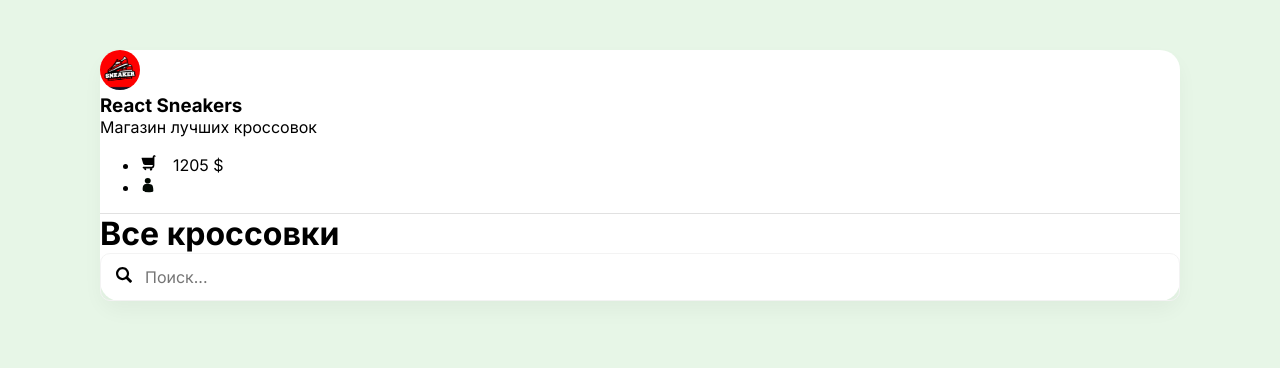
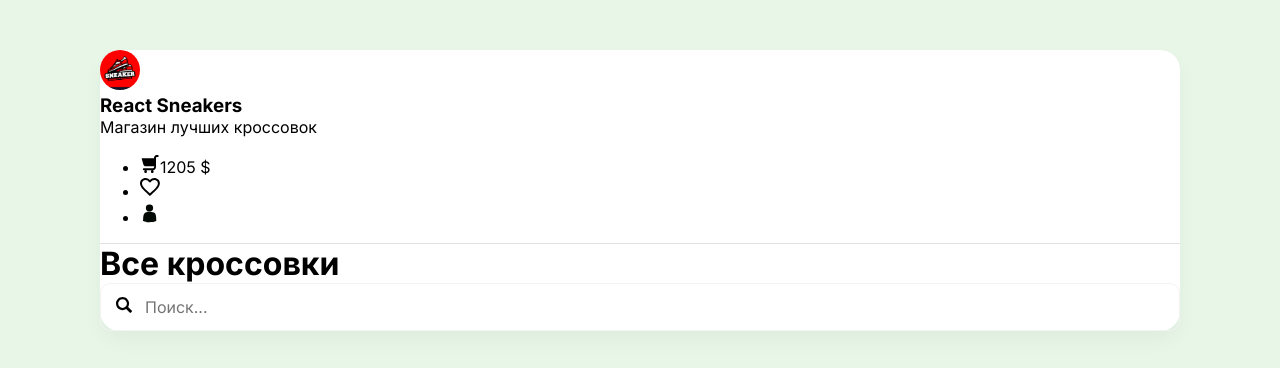
Before and after one commit to Adwasar/react-sneakers, a React (Create React App) app: page / in a window 1280 px wide. Shown: the top 368 px of the page. Built offline with nearby package versions, Linux system fonts and the light colour scheme; no server answers.

Commit message:
tyle: fix icons on header

```diff
--- a/src/components/Drawer.jsx
+++ b/src/components/Drawer.jsx
@@ -14,14 +14,16 @@ function Drawer(props) {
           />
         </h2>
 
-        {props.addedItems.length === 0 &&
-          <div className="d-flex align-center justify-center flex-column">
+        {props.addedItems.length === 0 ? (
+          <div className="d-flex align-center justify-center flex-column flex">
             <img src="/img/empty-cart.svg" alt="empty cart" />
             <h2>Корзина пуста</h2>
-            <p className="opacity-6">Добавьте хотя бы одну пару кроссовок</p>
+            <p className="opacity-6">
+              Добавьте хотя бы одну пару кроссовок, чтобы сделать заказ
+            </p>
           </div>
-        }
-
+        ) : (
+          <>
             <div className="items">
               {props.addedItems.map((el, i) => {
                 return (
@@ -64,6 +66,8 @@ function Drawer(props) {
                 Оформить заказ <img src="img/arrow.svg" alt="arrow" />
               </button>
             </div>
+          </>
+        )}
       </div>
     </div>
   );
--- a/src/components/Header.jsx
+++ b/src/components/Header.jsx
@@ -2,19 +2,22 @@ function Header(props) {
   return (
     <header className="d-flex justify-between align-center p-40">
       <div className="headerLeft d-flex align-center">
-        <img width={40} height={40} src="img/logo.png" alt="logo" />
+        <img className="logo" width={40} height={40} src="img/logo.png" alt="logo" />
         <div className="headerInfo">
           <h3 className="text-uppercase">React Sneakers</h3>
           <p className="opacity-5">Магазин лучших кроссовок</p>
         </div>
       </div>
       <ul className="headerRight d-flex">
-        <li onClick={props.onClickCart} className="mr-30 cu-p">
-          <img src="img/cart.svg" width={18} height={18} alt="cart" />
-          <span>1205 $</span>
+        <li onClick={props.onClickCart} className="d-flex align-center mr-25 cu-p">
+          <img src="img/cart.svg" width={20} height={20} alt="Корзина" />
+          <span className="ml-5">1205 $</span>
         </li>
-        <li>
-          <img src="img/user.svg" width={18} height={18} alt="user" />
+        <li className="d-flex align-center mr-25 cu-p">
+          <img src="img/heart.svg" width={20} height={20} alt="Закладки" />
+        </li>
+        <li className="d-flex align-center cu-p">
+          <img src="img/user.svg" width={22} height={22} alt="Пользователь" />
         </li>
       </ul>
     </header>
--- a/src/index.scss
+++ b/src/index.scss
@@ -22,7 +22,7 @@ body {
 header {
   border-bottom: 1px solid #e1e1e1;
 
-  img {
+  .logo {
     margin-right: 15px;
     border-radius: 50%;
   }
```
Also changed, not shown: public/img/heart.svg (added). Lines whose indentation alone changed are shown as unchanged.
